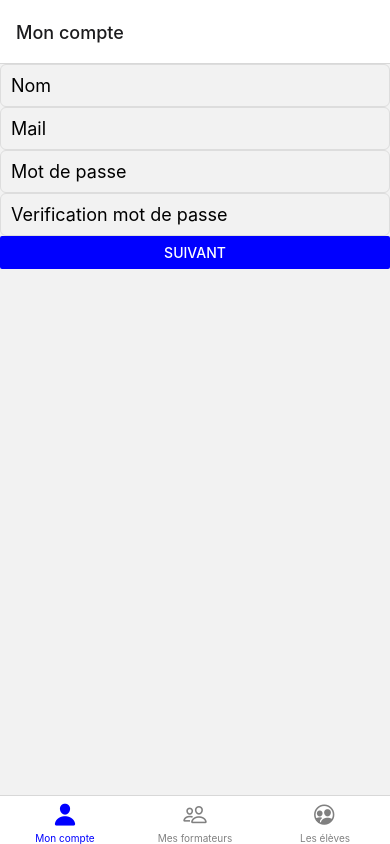
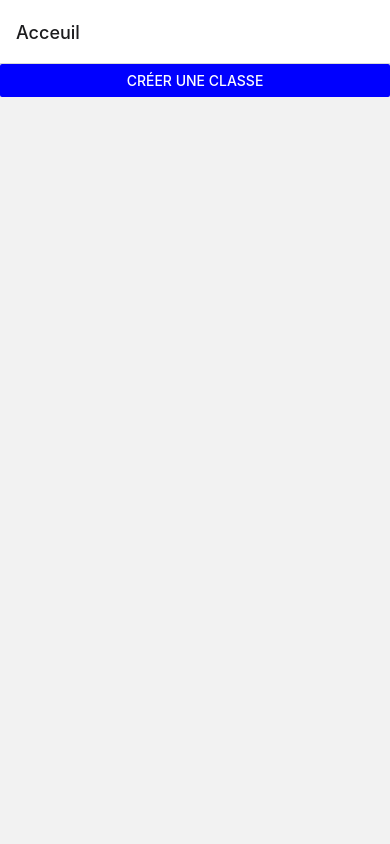
Before and after one commit to WildCodeSchool/2104-wns-remote-tsleague, a React Native app in the folder mobile/: screen /Acceuil in a window 390 px wide. Built offline with nearby package versions, Linux system fonts and the light colour scheme.

Commit message:
Navigation from Home page to Sign up screens is established. Minor bugs with sign up screens still persist

```diff
--- a/mobile/App.tsx
+++ b/mobile/App.tsx
@@ -3,12 +3,16 @@ import React from "react";
 import { StyleSheet, Text, View } from "react-native";
 import { NavigationContainer } from "@react-navigation/native";
 import { createBottomTabNavigator } from "@react-navigation/bottom-tabs";
+import { createNativeStackNavigator } from "@react-navigation/native-stack";
+import { Ionicons } from "@expo/vector-icons";
+
+import HomeScreen from "./screens/home/HomeScreen";
 import MyTeachersScreen from "./screens/myTeachers/MyTeachersScreen";
 import MyAccountScreen from "./screens/myAccount/MyAccountScreen";
 import StudentsScreen from "./screens/students/StudentsScreen";
-import { Ionicons } from "@expo/vector-icons";
 
 const Tab = createBottomTabNavigator();
+const Stack = createNativeStackNavigator();
 
 const getIconName = (name: string, focused: boolean) => {
   switch (name) {
@@ -26,10 +30,9 @@ const getIconName = (name: string, focused: boolean) => {
   }
 };
 
-export default function App() {
+function SignUp() {
   return (
-    <NavigationContainer>
-      <Tab.Navigator
+    <Tab.Navigator
         screenOptions={({ route }) => ({
           tabBarIcon: ({ focused, color, size }) => {
             return (
@@ -48,6 +51,20 @@ export default function App() {
         <Tab.Screen name="Mes formateurs" component={MyTeachersScreen} />
         <Tab.Screen name="Les élèves" component={StudentsScreen} />
       </Tab.Navigator>
+  );
+}
+
+export default function App() {
+  return (
+    <NavigationContainer>
+      <Stack.Navigator>
+        <Stack.Screen name="Acceuil" component={HomeScreen} />
+        <Stack.Screen
+          name="Inscription"
+          component={SignUp}
+          options={{ headerShown: false }}
+        />
+      </Stack.Navigator>
     </NavigationContainer>
   );
 }
--- a/mobile/screens/home/HomeScreen.tsx
+++ b/mobile/screens/home/HomeScreen.tsx
@@ -1,16 +1,27 @@
 import React from "react";
 import { Text, View, StyleSheet, Button, Alert } from "react-native";
+import { BottomTabScreenProps } from "@react-navigation/bottom-tabs";
 
-export default function HomeScreen() {
+type StudentsScreenNavigationProp = BottomTabScreenProps<{
+  "Mon compte": undefined;
+}>;
+
+export default function HomeScreen({
+  navigation,
+}: any) {
   return (
     <View>
-      <Text> HomeScreen </Text>
+      <View style={{ justifyContent: "center" }}>
       <Button
-        onPress={() => Alert.alert('Simple Button pressed')}
-         title="Learn More"
-         color="#841584"
-          accessibilityLabel="Learn more about this purple button"
-      />
+              color="blue"
+              title="CRÉER UNE CLASSE"
+                onPress={() =>
+          navigation.navigate('Inscription', {
+            screen: 'Mon compte',
+          })
+        }
+            />
+      </View>
     </View>
   );
 }
--- a/mobile/screens/myAccount/MyAccountForm.tsx
+++ b/mobile/screens/myAccount/MyAccountForm.tsx
@@ -38,6 +38,7 @@ export default function MyAccountForm({ navigation }: any) {
         validationSchema={ClassroomSchema}
         onSubmit={(values) => {
           console.log(values);
+          navigation.navigate('Mes formateurs')
         }}
       >
         {(props) => (
--- a/mobile/screens/myAccount/MyAccountScreen.tsx
+++ b/mobile/screens/myAccount/MyAccountScreen.tsx
@@ -1,8 +1,11 @@
 import React from "react";
 import { Text, View } from "react-native";
 import MyAccountForm from './MyAccountForm';
+import {BottomTabScreenProps} from "@react-navigation/bottom-tabs"
 
-export default function MyAccountScreen({navigation}: any) {
+type MyAccountNavigationProp = BottomTabScreenProps<{'Mes formateurs': undefined}>;
+
+export default function MyAccountScreen({navigation}: MyAccountNavigationProp) {
     return (
       <View>
         <MyAccountForm navigation={navigation}/>
--- a/mobile/screens/myTeachers/MyTeachersForm.tsx
+++ b/mobile/screens/myTeachers/MyTeachersForm.tsx
@@ -2,21 +2,20 @@ import React from "react";
 import { StyleSheet, Button, TextInput, View, Text } from "react-native";
 import { globalStyles } from "../../styles/global";
 import { Form, Formik } from "formik";
-import { NavigationContainer } from '@react-navigation/native';
-import { createNativeStackNavigator } from '@react-navigation/native-stack';
+import { NavigationContainer } from "@react-navigation/native";
+import { createNativeStackNavigator } from "@react-navigation/native-stack";
 import * as yup from "yup";
 
 const MyTeachersSchema = yup.object({
-  name: yup.string()
-  .required('Ce champ est obligatoire')
-  .min(5),
-  email: yup.string()
-  .required('Ce champ est obligatoire')
-  .email('Veuillez entrer un email')
-  .min(5),
-})
+  name: yup.string().required("Ce champ est obligatoire").min(5),
+  email: yup
+    .string()
+    .required("Ce champ est obligatoire")
+    .email("Veuillez entrer un email")
+    .min(5),
+});
 
-export default function MyAccountForm({ navigation }:any) {
+export default function MyAccountForm({ navigation }: any) {
   return (
     <View>
       <Formik
@@ -27,7 +26,6 @@ export default function MyAccountForm({ navigation }:any) {
         validationSchema={MyTeachersSchema}
         onSubmit={(values) => {
           console.log(values);
-          navigation.navigate('Les élèves');
         }}
       >
         {(props) => (
@@ -45,8 +43,16 @@ export default function MyAccountForm({ navigation }:any) {
               onChangeText={props.handleChange("email")}
               value={props.values.email}
             />
-
-            <Button color="blue" title="Suivant" onPress={() => props.handleSubmit()} />
+            <Button
+              color="gray"
+              title="AJOUTER UN FORMATEUR"
+              onPress={() => props.handleSubmit()}
+            />
+            <Button
+              color="blue"
+              title="SUIVANT"
+              onPress={() => navigation.navigate("Les élèves")}
+            />
           </View>
         )}
       </Formik>
--- a/mobile/screens/myTeachers/MyTeachersScreen.tsx
+++ b/mobile/screens/myTeachers/MyTeachersScreen.tsx
@@ -3,11 +3,18 @@ import { StyleSheet, Button, TextInput, View, Text } from "react-native";
 import { globalStyles } from "../../styles/global";
 import { Form, Formik } from "formik";
 import MyTeachersForm from "./MyTeachersForm";
+import { BottomTabScreenProps } from "@react-navigation/bottom-tabs";
 
-export default function MyTeachersScreen({ navigation }: any) {
+type MyTeachersScreenNavigationProp = BottomTabScreenProps<{
+  "Les élèves": undefined;
+}>;
+
+export default function MyTeachersScreen({
+  navigation,
+}: MyTeachersScreenNavigationProp) {
   return (
     <View>
-      <MyTeachersForm navigation ={navigation}/>
+      <MyTeachersForm navigation={navigation} />
     </View>
   );
 }
--- a/mobile/screens/students/StudentsForm.tsx
+++ b/mobile/screens/students/StudentsForm.tsx
@@ -3,20 +3,18 @@ import { StyleSheet, Button, TextInput, View, Text } from "react-native";
 import { globalStyles } from "../../styles/global";
 import { Form, Formik } from "formik";
 import * as yup from "yup";
-import {BottomTabNavigationProp} from "@react-navigation/bottom-tabs"
+import { BottomTabNavigationProp } from "@react-navigation/bottom-tabs";
 
 const StudentsSchema = yup.object({
-  name: yup.string()
-  .required('Ce champ est obligatoire')
-  .min(5),
-  email: yup.string()
-  .required('Ce champ est obligatoire')
-  .email('Veuillez entrer un email')
-  .min(5),
-})
+  name: yup.string().required("Ce champ est obligatoire").min(5),
+  email: yup
+    .string()
+    .required("Ce champ est obligatoire")
+    .email("Veuillez entrer un email")
+    .min(5),
+});
 
-
-export default function StudentsForm({navigation}:any) {
+export default function StudentsForm({ navigation }: any) {
   return (
     <View>
       <Formik
@@ -25,9 +23,7 @@ export default function StudentsForm({navigation}:any) {
           email: "",
         }}
         validationSchema={StudentsSchema}
-        onSubmit={(values) => {
-          navigation.navigate('Mon compte')
-        }}
+        onSubmit={(values) => {}}
       >
         {(props) => (
           <View>
@@ -44,8 +40,17 @@ export default function StudentsForm({navigation}:any) {
               onChangeText={props.handleChange("email")}
               value={props.values.email}
             />
+            <Button
+              color="gray"
+              title="AJOUTER UN ÉLÈVE"
+              onPress={() => props.handleSubmit()}
+            />
 
-            <Button color="blue" title="Suivant" onPress={() => props.handleSubmit()} />
+            <Button
+              color="blue"
+              title="CRÉER LA CLASSE"
+              onPress={() => navigation.navigate("Accueil")}
+            />
           </View>
         )}
       </Formik>
--- a/mobile/screens/students/StudentsScreen.tsx
+++ b/mobile/screens/students/StudentsScreen.tsx
@@ -3,14 +3,18 @@ import { StyleSheet, Button, TextInput, View, Text } from "react-native";
 import { globalStyles } from "../../styles/global";
 import { Form, Formik } from "formik";
 import StudentsForm from "./StudentsForm";
-import {BottomTabScreenProps} from "@react-navigation/bottom-tabs"
+import { BottomTabScreenProps } from "@react-navigation/bottom-tabs";
 
- type StudentsScreenNavigationProp = BottomTabScreenProps<{'Mon compte': undefined}>;
+type StudentsScreenNavigationProp = BottomTabScreenProps<{
+  "Accueil": undefined;
+}>;
 
-export default function StudentsScreen({navigation}: StudentsScreenNavigationProp) {
+export default function StudentsScreen({
+  navigation,
+}: StudentsScreenNavigationProp) {
   return (
     <View>
-      <StudentsForm navigation={navigation}/>
+      <StudentsForm navigation={navigation} />
     </View>
   );
 }
```
